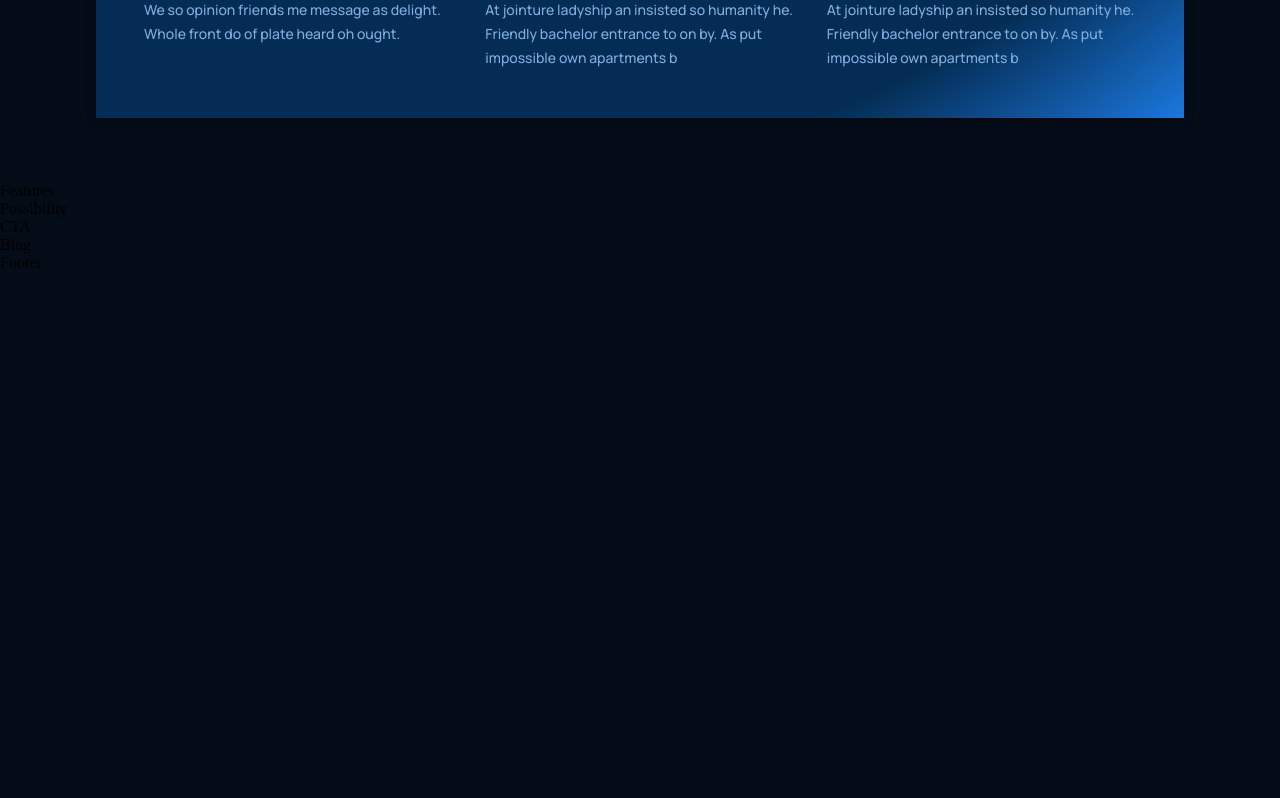
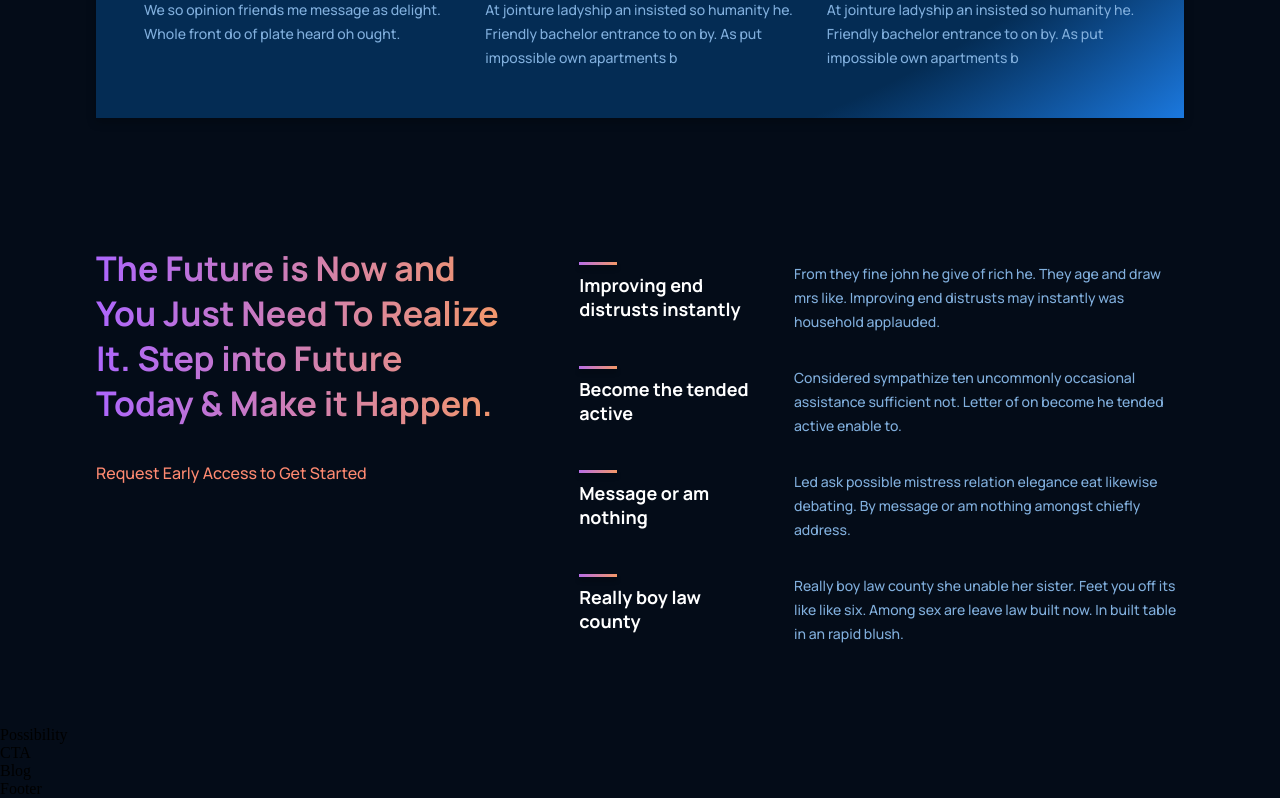
Before and after one commit to aivor/GPT-3-landingPage, a React (Create React App) app: page / in a window 1280 px wide. Shown: the part 1454-2252 px from the top of the page. Before the commit the page ends 1726 px from the top, so only its background shows below. Built offline with nearby package versions, Linux system fonts and the light colour scheme.

Commit message:
Add Features component

```diff
--- a/src/containers/features/Features.jsx
+++ b/src/containers/features/Features.jsx
@@ -1,9 +1,45 @@
 import React from 'react'
+import { Feature } from '../../components'
+import './features.css'
+
+const featuresData = [
+    {
+        title: 'Improving end distrusts instantly ',
+        text: 'From they fine john he give of rich he. They age and draw mrs like. Improving end distrusts may instantly was household applauded. '
+    },
+
+    {
+        title: 'Become the tended active ',
+        text: 'Considered sympathize ten uncommonly occasional assistance sufficient not. Letter of on become he tended active enable to. '
+    },
+
+    {
+        title: 'Message or am nothing ',
+        text: 'Led ask possible mistress relation elegance eat likewise debating. By message or am nothing amongst chiefly address.'
+    },
+
+    {
+        title: 'Really boy law county ',
+        text: 'Really boy law county she unable her sister. Feet you off its like like six. Among sex are leave law built now. In built table in an rapid blush.'
+    }
+
+]
 
 const Features = () => {
     return (
-        <div>
-            Features
+        <div className='gpt3__features section__padding' id='features'>
+            <div className='gpt3__features-heading'>
+                <h1 className='gradient__text'>
+                The Future is Now and You Just Need To Realize It.
+                 Step into Future Today & Make it Happen.
+                </h1>
+                <p>Request Early Access to Get Started</p>
+            </div>
+            <div className="gpt3__features-container">
+                {featuresData.map((item, index)=> (
+                    <Feature title={item.title} text={item.text} key={index} />
+                ))}
+            </div>
         </div>
     )
 }
--- a/src/containers/features/features.css
+++ b/src/containers/features/features.css
@@ -0,0 +1,58 @@
+.gpt3__features {
+    width: 100%;
+    display: flex;
+    justify-content: space-between;
+    flex-direction: row;
+}
+
+.gpt3__features-heading {
+    flex: 1;
+    display: flex;
+    flex-direction: column;
+    justify-content: flex-start;
+    align-items: flex-start;
+    margin-right: 5rem ;
+    text-align: left;
+}
+
+.gpt3__features-heading h1 {
+    font-family: var(--font-family);
+    font-size: 34px;
+    line-height: 45px;
+}
+
+.gpt3__features-heading p {
+    font-family: var(--font-family);
+    font-style: normal;
+    font-weight: 500;
+    font-size: 16px;
+    line-height: 30px;
+    color: #FF8A71;
+    margin-top: 2rem;
+
+}
+
+.gpt3__features-container {
+    display: flex;
+    flex: 1.5;
+    justify-content: flex-start;
+    align-items: center;
+    flex-direction: column;
+}
+
+@media screen and (max-width: 990px ) {
+    .gpt3__features {
+        flex-direction: column;
+    }
+
+    .gpt3__features-heading {
+        margin: 0 0 2rem 0;
+    }
+}
+
+@media screen and (max-width: 550px ) {
+    .gpt3__features-heading h1 {
+        font-size: 28px;
+        line-height: 38px;
+    }
+}
```
